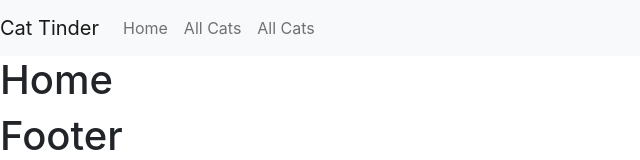
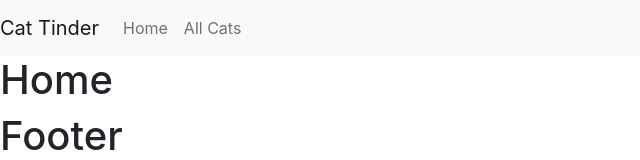
Before and after one commit to learn-academy-2021-bravo/cat-tinder-frontend-shazeen-and-raymond, a React (Create React App) app: page / in a window 1280 px wide. Shown: the top 160 px of the page, without its empty margins (0-640 px from the left). Built offline with nearby package versions, Linux system fonts and the light colour scheme; the HTML template or start-up script is replaced by a standard one.

Commit message:
edit the header file

```diff
--- a/src/components/Header.js
+++ b/src/components/Header.js
@@ -1,16 +1,7 @@
-import React, { useState } from 'react'
-import {
-
-    Navbar,
-
-    NavbarBrand,
-    Nav,
-    NavItem,
-    NavLink,
-  } from 'reactstrap';
+import React from "react";
+import { Navbar, NavbarBrand, Nav, NavItem, NavLink } from "reactstrap";
 
 const Header = (props) => {
-
   return (
     <div>
       <Navbar color="light" light expand="md">
@@ -22,13 +13,10 @@ import {
           <NavItem>
             <NavLink href="/catindex">All Cats</NavLink>
           </NavItem>
-              <NavItem>
-                <NavLink href="/catindex">All Cats</NavLink>
-              </NavItem>
         </Nav>
       </Navbar>
     </div>
   );
-  }
+};
 
 export default Header;
```
Lines whose indentation alone changed are shown as unchanged.
